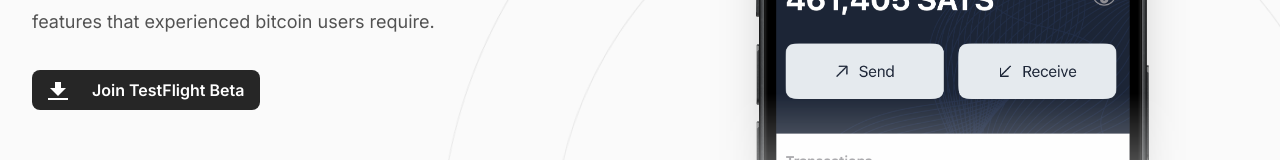
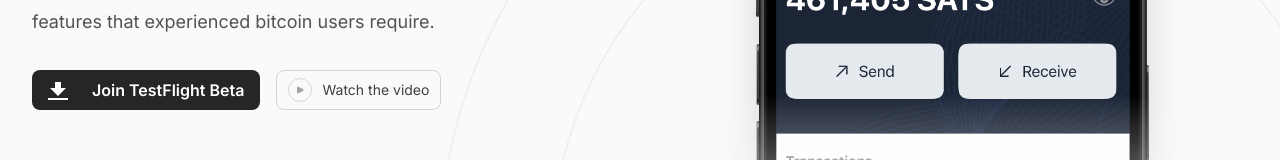
Before and after one commit to praveenperera/cove-website, a Next.js app: page / in a window 1280 px wide. Shown: the part 436-596 px from the top of the page. Built offline with nearby package versions, Linux system fonts and the light colour scheme.

Commit message:
Link to intro video on youtube

```diff
--- a/src/components/Hero.tsx
+++ b/src/components/Hero.tsx
@@ -5,6 +5,7 @@ import { PhoneFrame } from '@/components/PhoneFrame'
 import Image from 'next/image'
 
 import mainScreen from '@/images/main_screen.jpeg'
+import { Button } from './Button'
 
 function BackgroundIllustration(props: React.ComponentPropsWithoutRef<'div'>) {
   let id = useId()
@@ -102,16 +103,13 @@ export function Hero() {
               feature rich. Simple enough for users new to self custody, with
               all the features that experienced bitcoin users require.
             </p>
-            <div className="mt-8">
+            <div className="flex gap-x-4 mt-8 gap">
               <TestFlightLink />
               {/* <AppStoreLink /> */}
-              {/* <Button */}
-              {/*   href="https://www.youtube.com/watch?v=dQw4w9WgXcQ" */}
-              {/*   variant="outline" */}
-              {/* > */}
-              {/*   <PlayIcon className="flex-none w-6 h-6" /> */}
-              {/*   <span className="ml-2.5">Watch the video</span> */}
-              {/* </Button> */}
+              <Button href="https://youtu.be/OpJlIDuOgzg" variant="outline">
+                <PlayIcon className="flex-none w-6 h-6" />
+                <span className="ml-2.5">Watch the video</span>
+              </Button>
             </div>
           </div>
           <div className="relative mt-10 sm:mt-20 lg:col-span-5 lg:row-span-2 lg:mt-0 xl:col-span-6">
--- a/src/components/TestFlightLink.tsx
+++ b/src/components/TestFlightLink.tsx
@@ -25,7 +25,7 @@ export function TestFlightLink({ color = 'black' }: Args) {
     <Link
       href="https://TestFlight.apple.com/join/pDxFQsxF"
       aria-label="Join TestFlight Beta"
-      className={`flex w-full items-center space-x-2 rounded-lg px-4 py-2 text-center font-semibold sm:inline-flex sm:w-auto ${buttonColor(color)}`}
+      className={`items-center space-x-2 rounded-lg px-4 py-2 text-center font-semibold sm:inline-flex sm:w-auto ${buttonColor(color)}`}
     >
       <svg
         className="hidden w-5 h-5 sm:flex sm:w-5"
```
